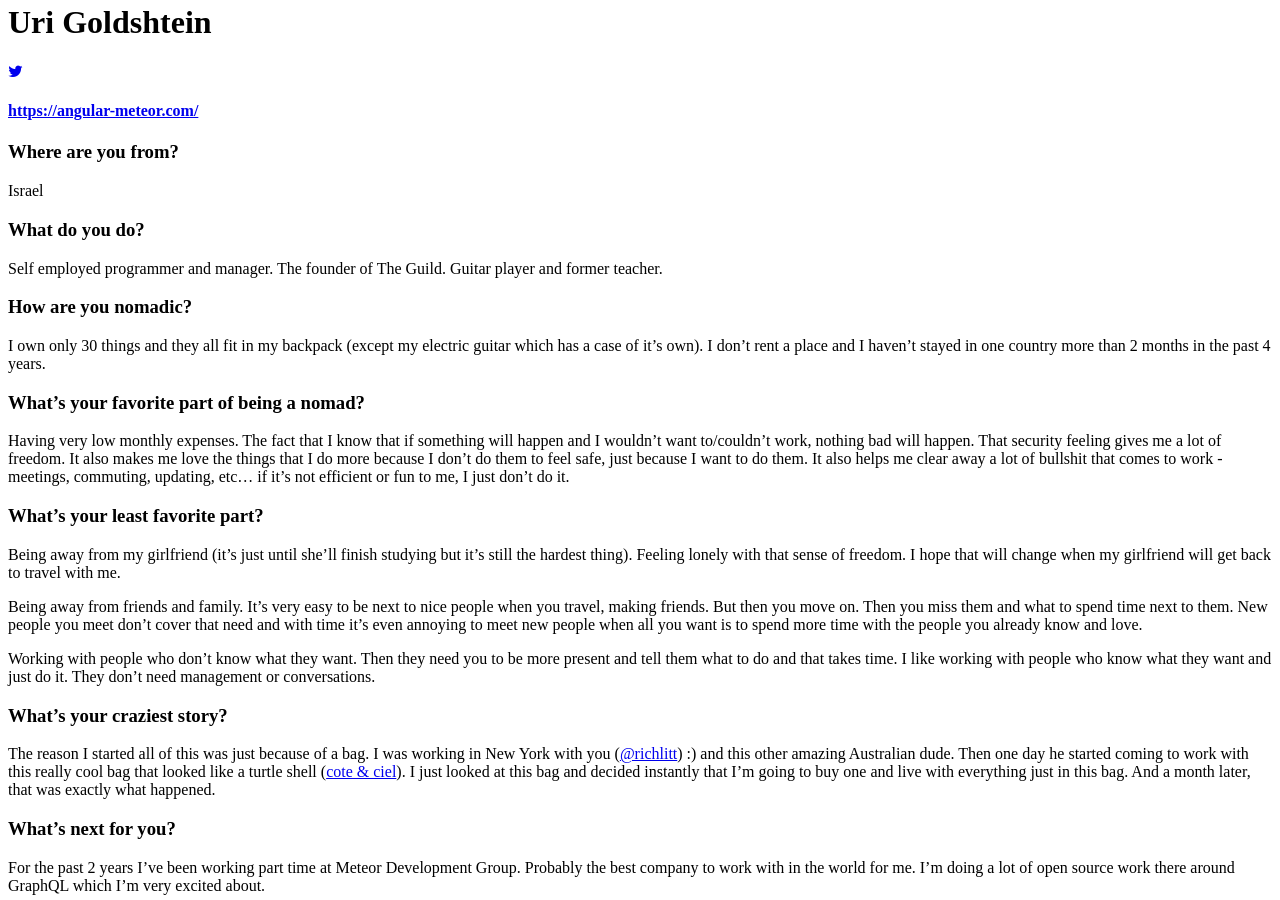
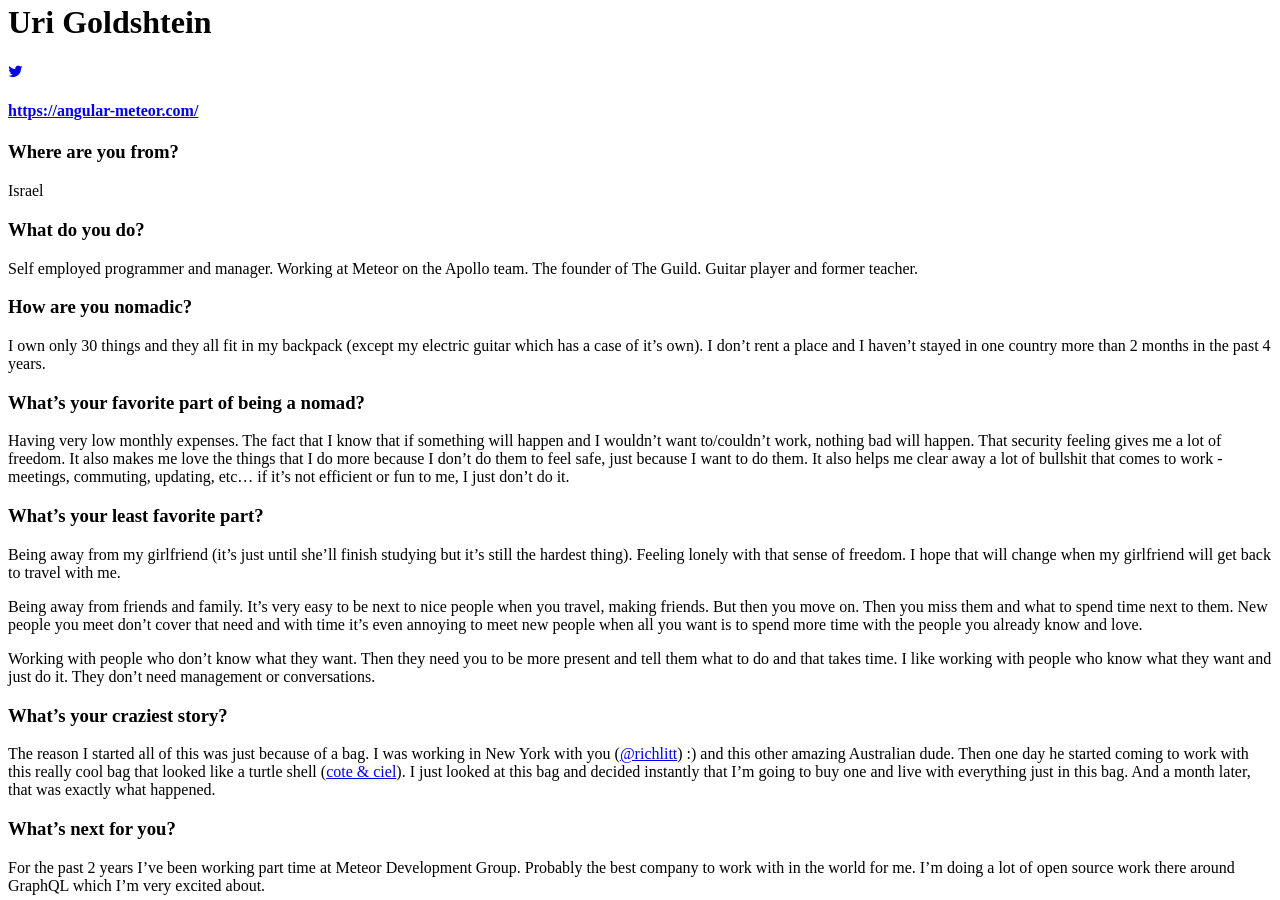
Before and after one commit to RichardLitt/nomad-as-fuck, a Jekyll site: the page built from _posts/2017-06-11-uri-goldshtein.md, in a window 1280 px wide and 900 px high, scrolled down 900 px. Built offline with Jekyll 4.4.1, drawn with Linux system fonts in a browser that asks for light colours; nearby versions of some CDN libraries; some web fonts are replaced.

Commit message:
Added to What I Do

```diff
--- a/_posts/2017-06-11-uri-goldshtein.md
+++ b/_posts/2017-06-11-uri-goldshtein.md
@@ -17,6 +17,7 @@ Israel
 
 ### What do you do?
 Self employed programmer and manager.
+Working at Meteor on the Apollo team.
 The founder of The Guild.
 Guitar player and former teacher.
 
```
